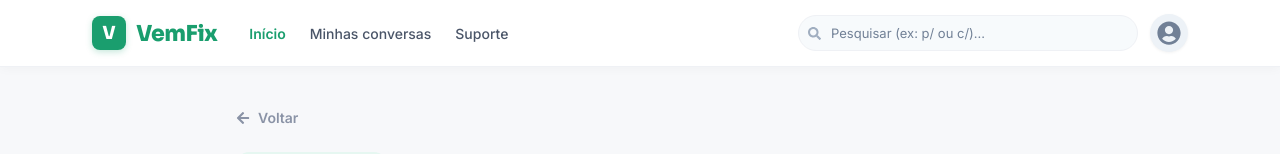
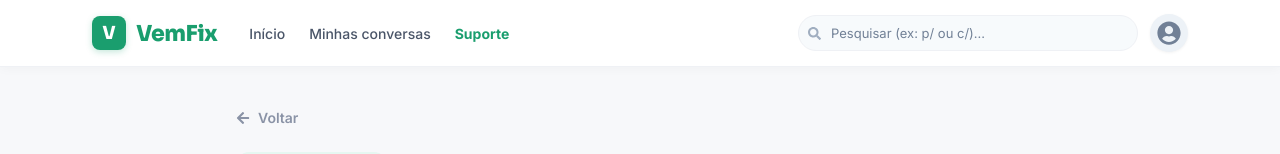
Before and after one commit to ryandsilva11/VemFix, a React (Vite) app in the folder vemfix-web/: page /suporte in a window 1280 px wide. Shown: the top 154 px of the page. Built offline with nearby package versions, Linux system fonts and the light colour scheme.

Commit message:
feat(header): destaca link ativo da pagina atual em verde dinamicamente com useLocation

```diff
--- a/vemfix-web/src/components/Header.jsx
+++ b/vemfix-web/src/components/Header.jsx
@@ -14,14 +14,19 @@ import {
   useToast,
 } from '@chakra-ui/react';
 import { FaUserCircle, FaSearch, FaTimes, FaStar } from 'react-icons/fa';
-import { useNavigate } from 'react-router-dom';
+import { useNavigate, useLocation } from 'react-router-dom';
 import { useAuth } from '../contexts/AuthContext';
 import api from '../services/api';
 
 export default function Header() {
   const navigate = useNavigate();
+  const location = useLocation();
   const toast = useToast();
   const { isAutenticado, usuario } = useAuth();
+
+  const isInicio = location.pathname === '/';
+  const isConversas = location.pathname.startsWith('/conversas');
+  const isSuporte = location.pathname.startsWith('/suporte');
 
   const [usuarios, setUsuarios] = useState([]);
   const [termoBusca, setTermoBusca] = useState('');
@@ -225,33 +230,34 @@ export default function Header() {
           <HStack spacing={{ base: 4, md: 6 }} display={{ base: 'none', lg: 'flex' }}>
             <Text
               fontSize="14px"
-              fontWeight="600"
-              color="vemfix.green"
+              fontWeight={isInicio ? '700' : '500'}
+              color={isInicio ? 'vemfix.green' : 'vemfix.grayBody'}
               cursor="pointer"
+              _hover={{ color: 'vemfix.green' }}
               onClick={() => navigate('/')}
-              transition="color 0.2s"
+              transition="all 0.2s"
             >
               Início
             </Text>
             <Text
               fontSize="14px"
-              fontWeight="500"
-              color="vemfix.grayBody"
+              fontWeight={isConversas ? '700' : '500'}
+              color={isConversas ? 'vemfix.green' : 'vemfix.grayBody'}
               cursor="pointer"
               _hover={{ color: 'vemfix.green' }}
               onClick={handleMinhasConversas}
-              transition="color 0.2s"
+              transition="all 0.2s"
             >
               Minhas conversas
             </Text>
             <Text
               fontSize="14px"
-              fontWeight="500"
-              color="vemfix.grayBody"
+              fontWeight={isSuporte ? '700' : '500'}
+              color={isSuporte ? 'vemfix.green' : 'vemfix.grayBody'}
               cursor="pointer"
               _hover={{ color: 'vemfix.green' }}
               onClick={() => navigate('/suporte')}
-              transition="color 0.2s"
+              transition="all 0.2s"
             >
               Suporte
             </Text>
```
